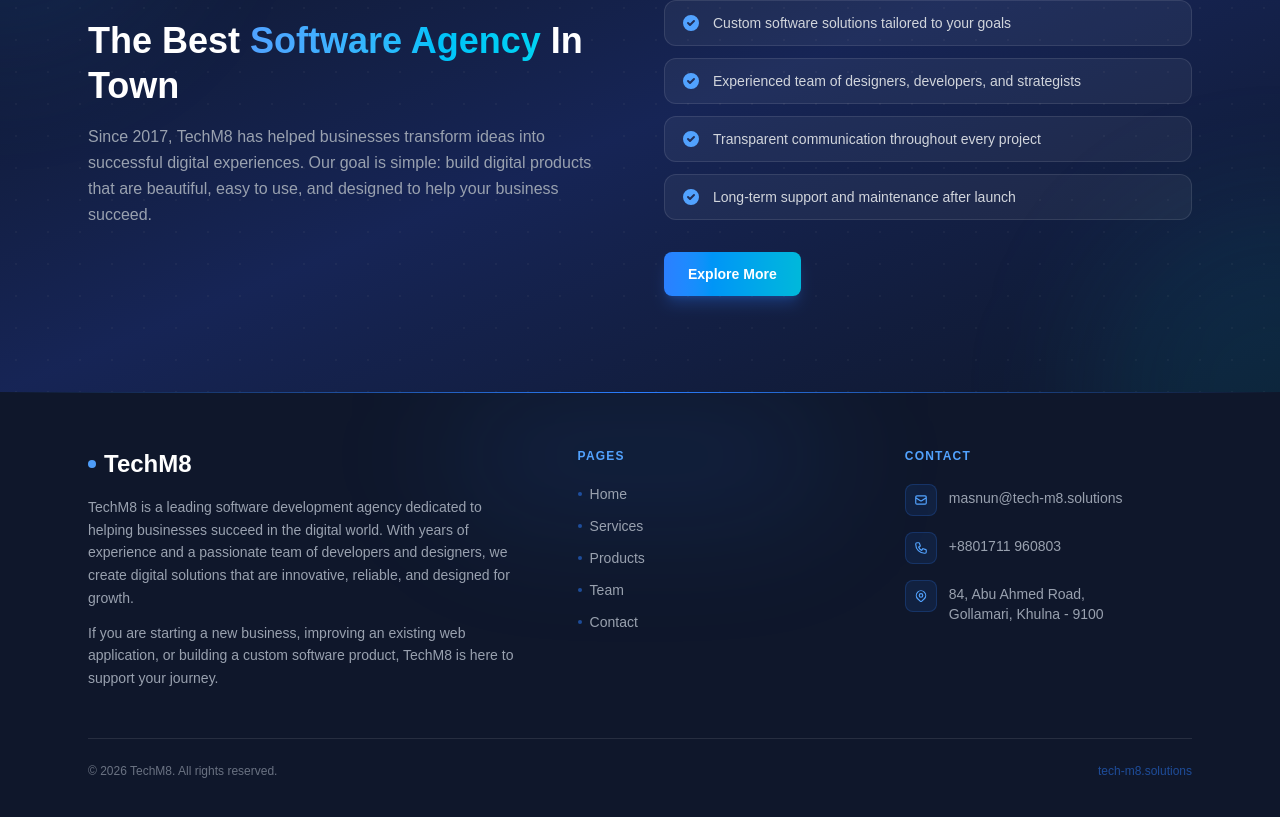
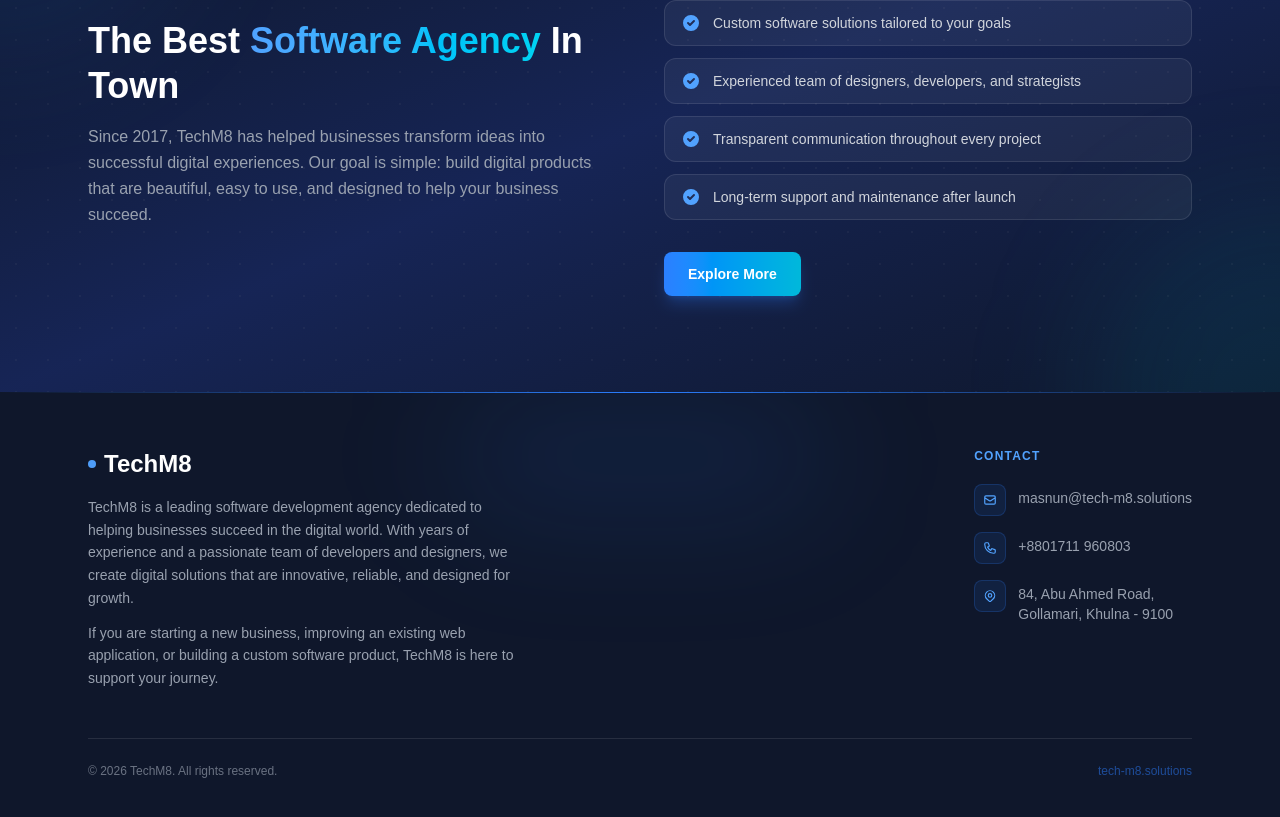
Before and after one commit to tech-m8/website, a Next.js app: page / in a window 1280 px wide. Shown: the part 1427-2244 px from the top of the page. Built offline with nearby package versions, Linux system fonts and the light colour scheme.

Commit message:
Remove pages nav from footer

```diff
--- a/components/Footer.js
+++ b/components/Footer.js
@@ -1,5 +1,3 @@
-import Link from 'next/link';
-
 export default function Footer() {
   return (
     <footer className="relative bg-slate-900 overflow-hidden">
@@ -24,30 +22,8 @@ export default function Footer() {
             </p>
           </div>
 
-          {/* Right grid */}
-          <div className="flex-1 grid grid-cols-2 gap-10">
-            {/* Pages */}
-            <div>
-              <h4 className="text-xs font-semibold text-blue-400 uppercase tracking-widest mb-5">Pages</h4>
-              <ul className="space-y-3">
-                {[
-                  { label: 'Home', href: '/' },
-                  { label: 'Services', href: '/service' },
-                  { label: 'Products', href: '/products' },
-                  { label: 'Team', href: '/team' },
-                  { label: 'Contact', href: '/contact' },
-                ].map(({ label, href }) => (
-                  <li key={label}>
-                    <Link href={href} className="text-gray-400 text-sm hover:text-white transition-colors flex items-center gap-2 group">
-                      <span className="w-1 h-1 rounded-full bg-blue-500/50 group-hover:bg-blue-400 transition-colors" />
-                      {label}
-                    </Link>
-                  </li>
-                ))}
-              </ul>
-            </div>
-
-            {/* Contact */}
+          {/* Right — Contact */}
+          <div className="flex-1 flex justify-start lg:justify-end">
             <div>
               <h4 className="text-xs font-semibold text-blue-400 uppercase tracking-widest mb-5">Contact</h4>
               <ul className="space-y-4">
@@ -88,6 +64,7 @@ export default function Footer() {
 
         </div>
 
+
         {/* Bottom */}
         <div className="mt-12 pt-6 border-t border-white/10 flex flex-col sm:flex-row items-center justify-between gap-3 text-gray-500 text-xs">
           <span>© {new Date().getFullYear()} TechM8. All rights reserved.</span>
```
